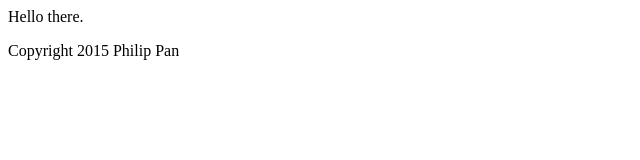
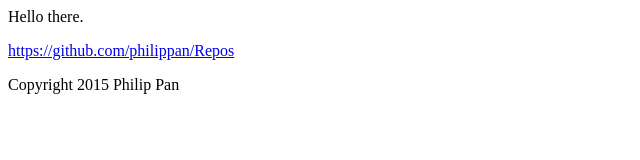
Before and after one commit to philippan/Repos, a plain HTML site: page index.html in a window 1280 px wide. Shown: the whole page, without its empty margins (0-640 px from the left). Drawn offline with Linux system fonts and the light colour scheme.

Commit message:
Added nojekyll, images, and updated index.html

```diff
--- a/index.html
+++ b/index.html
@@ -4,7 +4,7 @@
 <body>
 
     <p><style>Me:</style> Hello there.</p>
-    <p></p>
+    <p><a href="https://github.com/philippan/Repos">https://github.com/philippan/Repos</a></p>
 
 
 <footer>
```
Also changed, not shown: nojekyll.txt (added), rosie_riveter.jpg (added).
